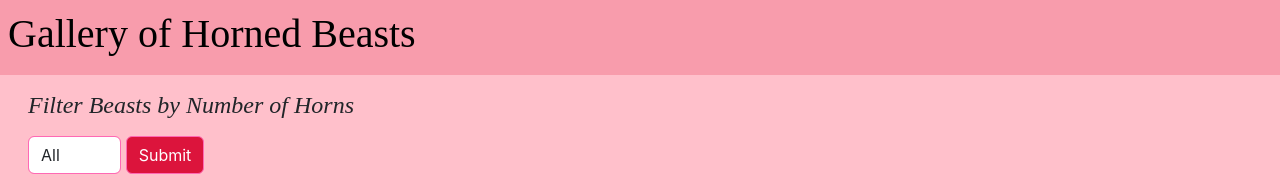
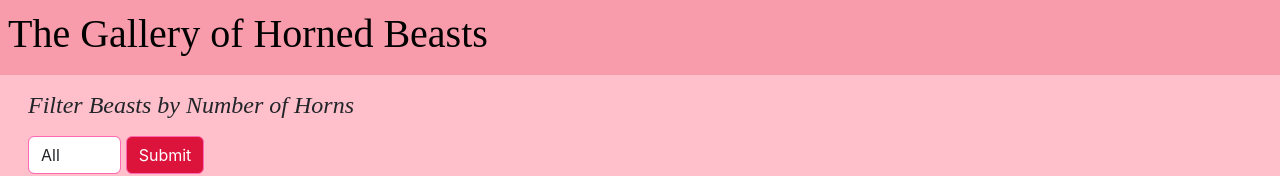
Before and after one commit to gone-explauren/gallery-of-horns, a React (Create React App) app: page / in a window 1280 px wide. Shown: the top 176 px of the page. Built offline with nearby package versions, Linux system fonts and the light colour scheme.

Commit message:
testing deployed site

```diff
--- a/src/components/Header.js
+++ b/src/components/Header.js
@@ -8,7 +8,7 @@ class Header extends React.Component {
 	render() {
 		return (
 			<header>
-        <h1>Gallery of Horned Beasts {this.props.hearts}</h1>
+        <h1>The Gallery of Horned Beasts {this.props.hearts}</h1>
       </header>
 		)
 	}
```
